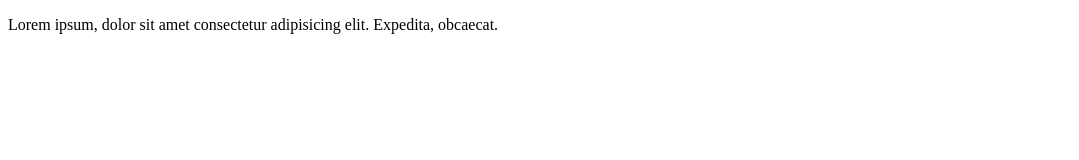
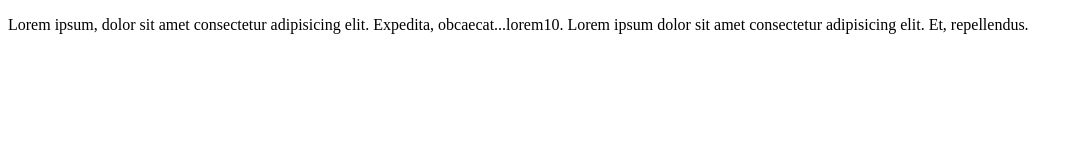
Before and after one commit to webomindapps/demo-website, a plain HTML site: page subhendu.html in a window 1280 px wide. Shown: the whole page, without its empty margins (0-1079 px from the left). Drawn offline with Linux system fonts and the light colour scheme.

Commit message:
changes in para

```diff
--- a/subhendu.html
+++ b/subhendu.html
@@ -7,6 +7,6 @@
     <title>Document</title>
 </head>
 <body>
-    <p>Lorem ipsum, dolor sit amet consectetur adipisicing elit. Expedita, obcaecat.</p>
+    <p>Lorem ipsum, dolor sit amet consectetur adipisicing elit. Expedita, obcaecat...lorem10. Lorem ipsum dolor sit amet consectetur adipisicing elit. Et, repellendus.</p>
 </body>
 </html>
```
